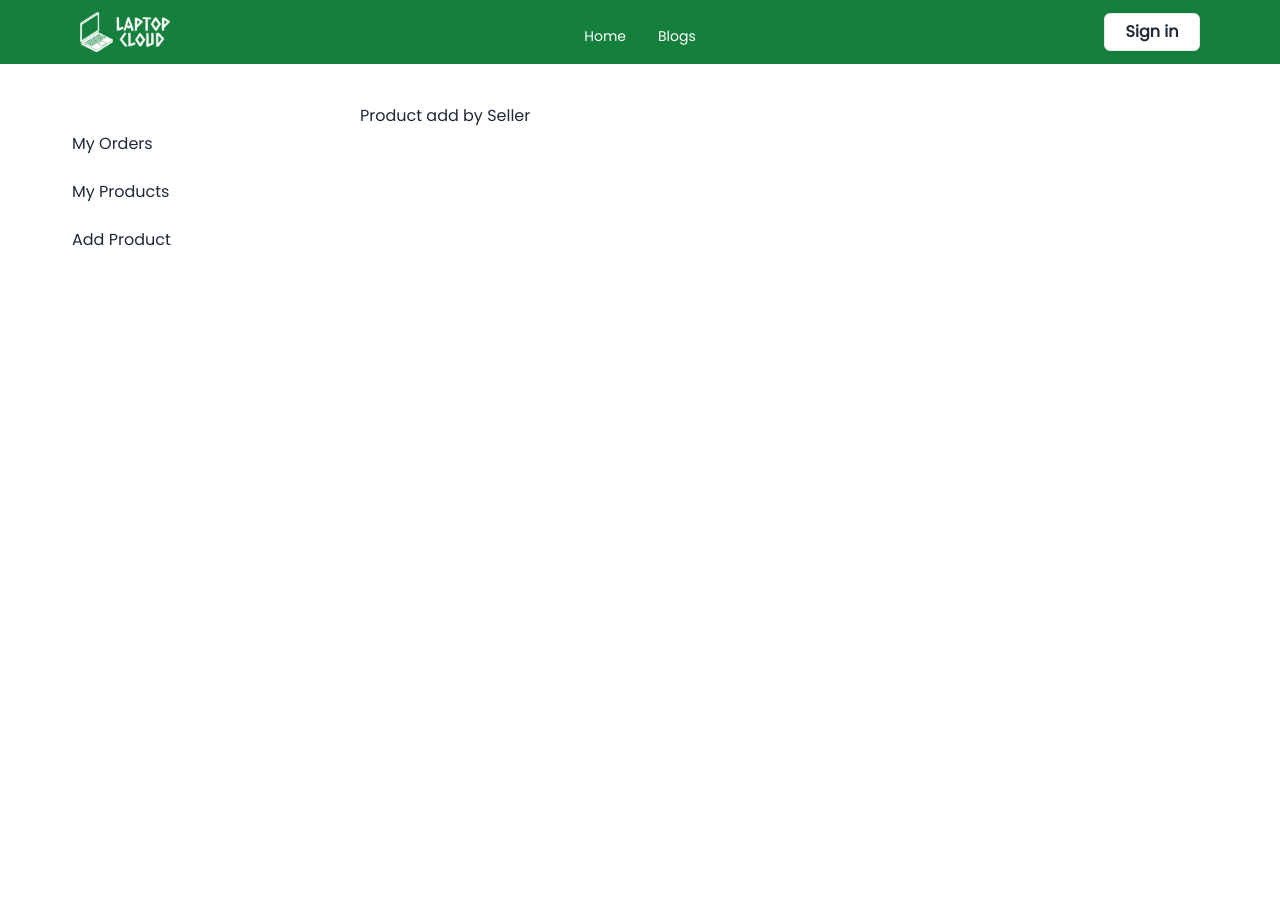
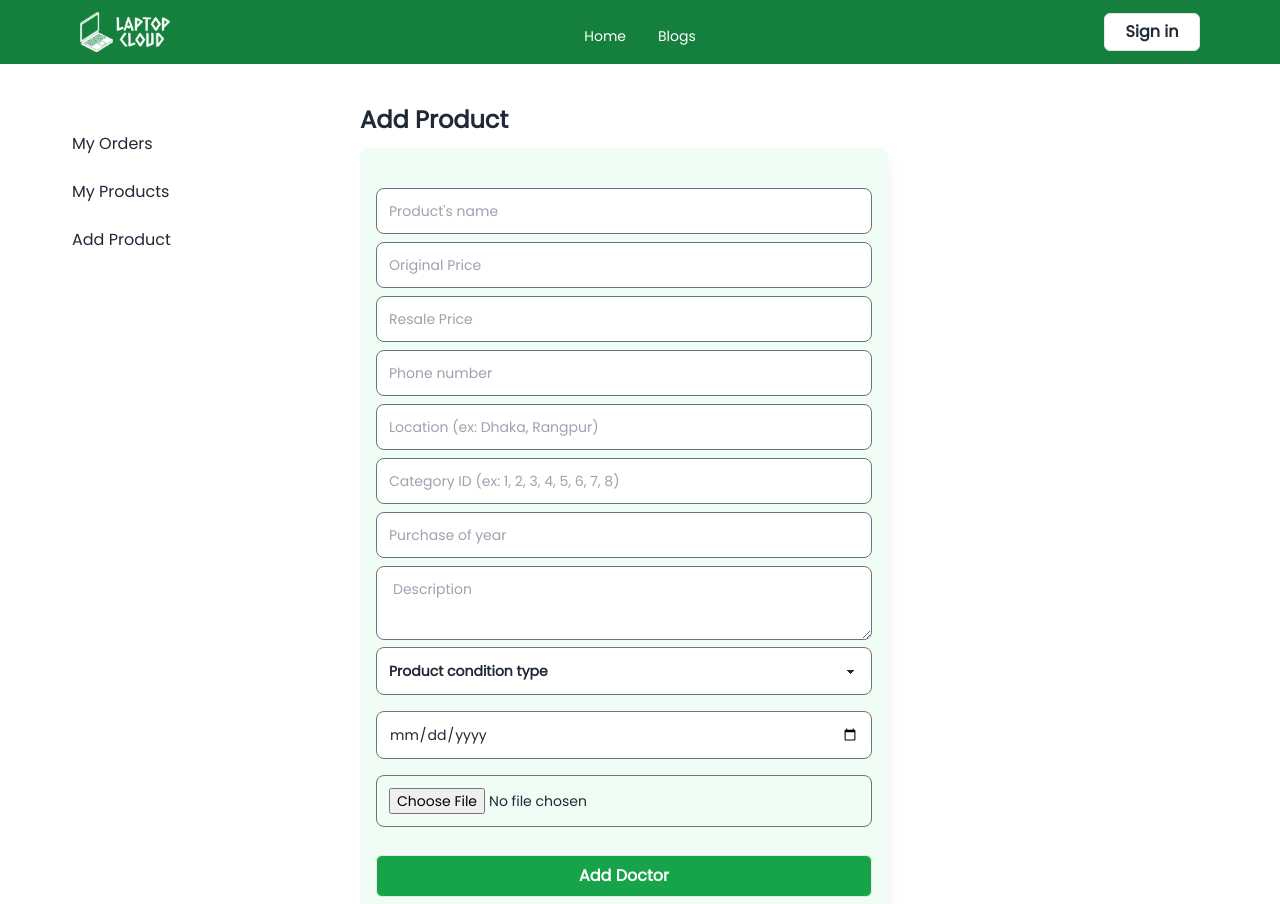
Before and after one commit to Jobayer109/laptop-cloud-client, a React (Create React App) app: page /dashboard/addProduct in a window 1280 px wide. Built offline with nearby package versions, Linux system fonts and the light colour scheme; no server answers.

Commit message:
add product route by seller is  created

```diff
--- a/src/Pages/Dashboard/AddProduct.jsx
+++ b/src/Pages/Dashboard/AddProduct.jsx
@@ -1,9 +1,167 @@
-import React from "react";
+import React, { useContext } from "react";
+import { useForm } from "react-hook-form";
+import swal from "sweetalert";
+import { AuthContext } from "../../Contexts/AuthProvider";
 
 const AddProduct = () => {
+  const { user } = useContext(AuthContext);
+  const {
+    handleSubmit,
+    register,
+    formState: { errors },
+  } = useForm();
+
+  const handleAddProduct = (data) => {
+    const image = data.image[0];
+    const formData = new FormData();
+    // const formData = new FormData();
+    formData.append("image", image);
+    const url = `https://api.imgbb.com/1/upload?key=08dce7fbfc7b46f77e82a01c97db482a`;
+
+    fetch(url, {
+      method: "POST",
+      body: formData,
+    })
+      .then((res) => res.json())
+      .then((imageData) => {
+        if (imageData.success) {
+          const productInfo = {
+            category_id: data.category,
+            condition: data.condition,
+            img: imageData.data.url,
+            location: data.location,
+            phone: data.phone,
+            resale_price: data.resale_price,
+            original_price: data.original_price,
+            posted_on: data.date,
+            name: data.product,
+            year_of_use: data.purchase,
+            seller_name: user?.displayName,
+          };
+          fetch(`http://localhost:5000/products`, {
+            method: "POST",
+            headers: {
+              "content-type": "application/json",
+            },
+            body: JSON.stringify(productInfo),
+          })
+            .then((res) => res.json())
+            .then((data) => {
+              console.log(data);
+              if (data.insertedId) {
+                swal("Very nice!", "Product Added Successfully !!", "success");
+              }
+            });
+        }
+      });
+  };
+
   return (
     <div>
-      <>Product add by Seller</>
+      <h3 className="text-2xl font-bold mb-3">Add Product</h3>
+      <div className="w-[60%] mb-24 p-4 shadow-lg rounded-lg bg-green-50">
+        <form onSubmit={handleSubmit(handleAddProduct)}>
+          <input
+            type="text"
+            {...register("product", { required: true })}
+            placeholder="Product's name"
+            className="w-full border border-gray-500 p-3 text-sm rounded-lg mt-6 mb-2"
+          />
+          {errors.name && <span className="text-error text-xs">This field is required</span>}
+          <br />
+          <input
+            type="number"
+            {...register("original_price", { required: true })}
+            placeholder="Original Price"
+            className="w-full border border-gray-500 p-3 text-sm rounded-lg mb-2"
+          />
+          {errors.original_price && (
+            <span className="text-error text-xs">This field is required</span>
+          )}
+          <br />
+          <input
+            type="number"
+            {...register("resale_price", { required: true })}
+            placeholder="Resale Price"
+            className="w-full border border-gray-500 p-3 text-sm rounded-lg mb-2"
+          />
+          {errors.resale_price && (
+            <span className="text-error text-xs">This field is required</span>
+          )}
+          <br />
+
+          <input
+            type="number"
+            {...register("phone", { required: true })}
+            placeholder="Phone number"
+            className="w-full border border-gray-500 p-3 text-sm rounded-lg mb-2"
+          />
+          {errors.phone && <span className="text-error text-xs">This field is required</span>}
+          <br />
+          <input
+            type="text"
+            {...register("location", { required: true })}
+            placeholder="Location (ex: Dhaka, Rangpur)"
+            className="w-full border border-gray-500 p-3 text-sm rounded-lg mb-2"
+          />
+          {errors.location && <span className="text-error text-xs">This field is required</span>}
+          <br />
+          <input
+            type="number"
+            {...register("category", { required: true })}
+            placeholder="Category ID (ex: 1, 2, 3, 4, 5, 6, 7, 8)"
+            className="w-full border border-gray-500 p-3 text-sm rounded-lg mb-2"
+          />
+          {errors.category && <span className="text-error text-xs">This field is required</span>}
+          <br />
+          <input
+            type="text"
+            {...register("purchase", { required: true })}
+            placeholder="Purchase of year"
+            className="w-full border border-gray-500 p-3 text-sm rounded-lg mb-2"
+          />
+          {errors.purchase && <span className="text-error text-xs">This field is required</span>}
+          <br />
+          <textarea
+            className="textarea textarea-bordered border-gray-500 w-full"
+            placeholder="Description"
+          ></textarea>
+          <br />
+          <div>
+            <select
+              {...register("condition", { required: true })}
+              className="select select-bordered border-gray-500 p-3 text-sm mb-2 w-full"
+            >
+              <option disabled selected>
+                Product condition type
+              </option>
+              <option>Excellent</option>
+              <option>Good</option>
+              <option>Fair</option>
+            </select>
+          </div>
+          <input
+            type="date"
+            {...register("date", { required: true })}
+            className="w-full border border-gray-500 p-3 text-sm rounded-lg mt-2 mb-2"
+          />
+          {errors.date && <span className="text-error text-xs">This field is required</span>}
+          <br />
+          <input
+            type="file"
+            {...register("image", { required: true })}
+            className="w-full border border-gray-500 p-3 text-sm rounded-lg mt-2 mb-2"
+          />
+          {errors.image && <span className="text-error text-xs">This field is required</span>}
+          <br />
+
+          <input
+            type="submit"
+            value="Add Doctor"
+            className="border w-full mt-5 bg-green-600 text-white px-2 py-2 rounded-md font-semibold hover:bg-green-700 translate duration-300 ease-in"
+          />
+        </form>
+      </div>
     </div>
   );
 };
--- a/src/Pages/Dashboard/MyOrders.jsx
+++ b/src/Pages/Dashboard/MyOrders.jsx
@@ -19,6 +19,8 @@ const MyOrders = () => {
   const handlePayment = () => {};
 
   return (
+    <section>
+      <h3 className="text-2xl font-bold mb-3">My Orders</h3>
       <div className="overflow-x-auto w-full">
         <table className="table w-full">
           <thead>
@@ -59,6 +61,7 @@ const MyOrders = () => {
           </tbody>
         </table>
       </div>
+    </section>
   );
 };
 
--- a/src/Pages/Home/Laptop.jsx
+++ b/src/Pages/Home/Laptop.jsx
@@ -1,8 +1,17 @@
 import React from "react";
 
 const Laptop = ({ laptop, setDetails }) => {
-  const { img, location, name, original_price, posted_on, resale_price, seller_name, year_of_use } =
-    laptop;
+  const {
+    img,
+    location,
+    name,
+    original_price,
+    posted_on,
+    resale_price,
+    seller_name,
+    year_of_use,
+    phone,
+  } = laptop;
   return (
     <div className="flex items-center justify-around shadow-lg">
       <figure>
@@ -16,6 +25,7 @@ const Laptop = ({ laptop, setDetails }) => {
           <p>Location: {location}</p>
           <p>Posted on: {posted_on}</p>
           <p>Years of use: {year_of_use} year</p>
+          <p>Phone: {phone}</p>
           <p>Seller's name: {seller_name}</p>
         </div>
         <div className="card-actions lg:justify-end mt-5">
--- a/src/Pages/Home/Laptops.jsx
+++ b/src/Pages/Home/Laptops.jsx
@@ -1,5 +1,5 @@
 import React, { useState } from "react";
-import { useLoaderData } from "react-router-dom";
+import { Link, useLoaderData } from "react-router-dom";
 import noItem from "../../assets/images/no_item.svg";
 import BookingModal from "./BookingModal";
 import Laptop from "./Laptop";
@@ -10,7 +10,7 @@ const Laptops = () => {
 
   return (
     <div>
-      <div className="grid grid-cols-1 gap-6 px-20 mt-10 mb-24">
+      <div className="grid grid-cols-1 gap-10 px-20 mt-10 mb-24">
         {laptops.length ? (
           <>
             <h3 className="text-2xl mb-6  font-bold">
@@ -20,9 +20,14 @@ const Laptops = () => {
             </h3>
           </>
         ) : (
-          <div>
-            <img src={noItem} alt="" className="h-40 w-[50%] mx-auto my-10" />
-            <p className="text-2xl mb-6  font-bold text-center h-screen">No items available</p>
+          <div className="my-20 text-center">
+            <img src={noItem} alt="" className="h-40 w-[50%] mx-auto mb-10" />
+            <p className="text-2xl mb-6  font-bold ">No items available</p>
+            <Link to="/">
+              <button className="border w-60 bg-green-600 text-white px-2 py-2 rounded-md font-semibold hover:bg-white hover:text-green-600 hover:border-green-500 translate duration-300 ease-in">
+                Continue shopping
+              </button>
+            </Link>
           </div>
         )}
         {laptops?.map((laptop) => (
```
Lines whose indentation alone changed are shown as unchanged.
